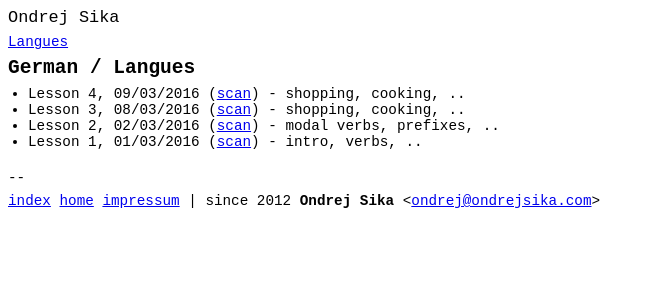
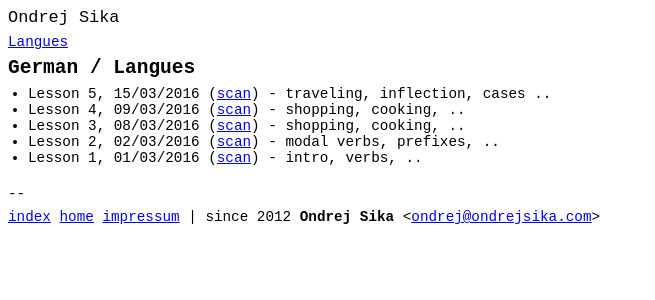
Before and after one commit to ondrejsika/ondrejsika.com, a Jekyll site: the page built from edu/languages/german/index.md, in a window 1280 px wide. Shown: the top 300 px of the page, without its empty margins (0-655 px from the left). Built offline with Jekyll 4.4.1, drawn with Linux system fonts in a browser that asks for light colours; Markdown is read by kramdown in place of the engine named in the settings; comment, search, counter and statistics services are not loaded.

Commit message:
german - add lesson 5

```diff
--- a/edu/languages/german/index.md
+++ b/edu/languages/german/index.md
@@ -7,6 +7,7 @@
 
 ## {{page.title}}
 
+* Lesson 5, 15/03/2016 ([scan](http://notes.drive.ondrejsika.com/languages/german/maria/german-lesson-5.pdf)) - traveling, inflection, cases ..
 * Lesson 4, 09/03/2016 ([scan](http://notes.drive.ondrejsika.com/languages/german/maria/german-lesson-4.pdf)) - shopping, cooking, ..
 * Lesson 3, 08/03/2016 ([scan](http://notes.drive.ondrejsika.com/languages/german/maria/german-lesson-3.pdf)) - shopping, cooking, ..
 * Lesson 2, 02/03/2016 ([scan](http://notes.drive.ondrejsika.com/languages/german/maria/german-lesson-2.pdf)) - modal verbs, prefixes, ..
```
